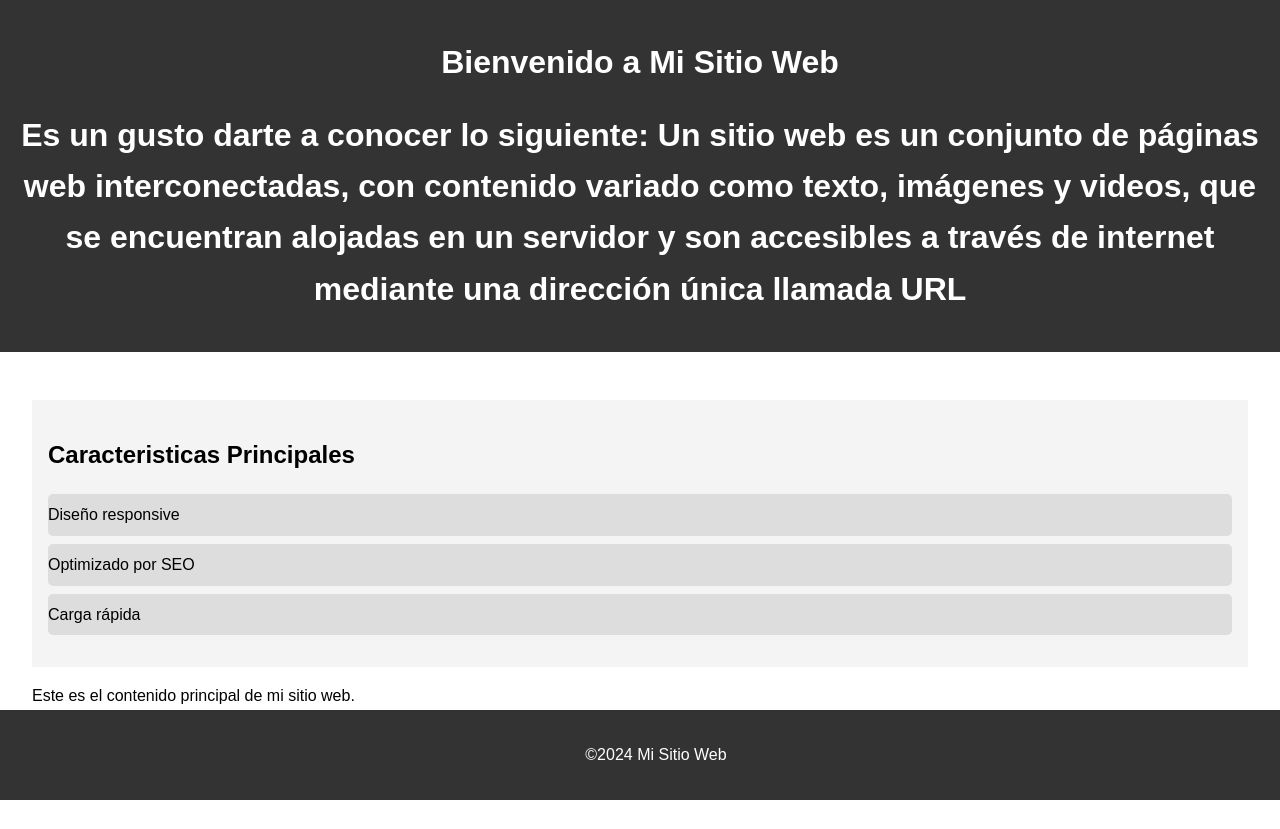
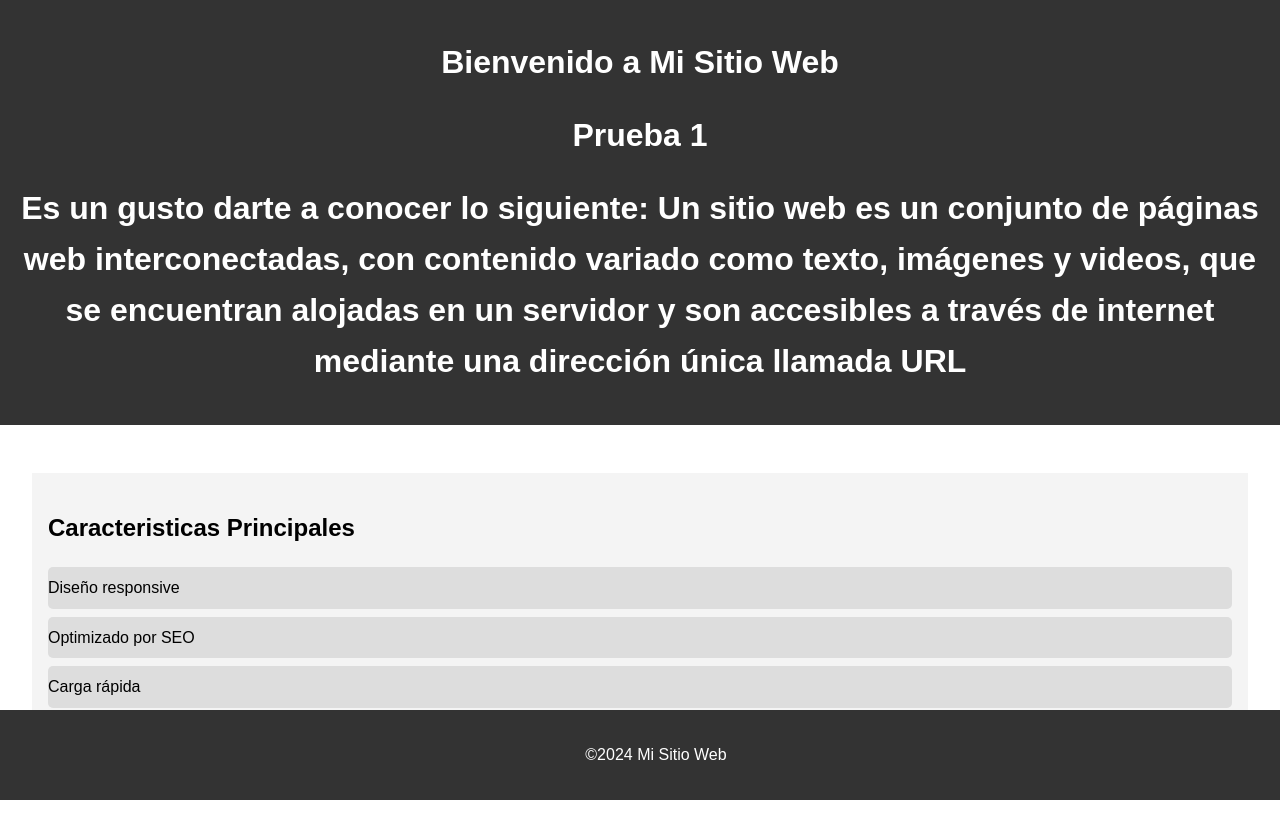
Before and after one commit to laraalo/PruebaBasicWeb, a plain HTML site: page index.html in a window 1280 px wide. Before the commit the page ends 800 px from the top, so only its background shows below. Drawn offline with Linux system fonts and the light colour scheme.

Commit message:
Add new h1

```diff
--- a/index.html
+++ b/index.html
@@ -9,6 +9,7 @@
 <body>
     <header>
         <h1>Bienvenido a Mi Sitio Web</h1>
+        <h1>Prueba 1</h1>
         <h1>Es un gusto darte a conocer lo siguiente: Un sitio web es un conjunto de páginas web interconectadas, con contenido variado como texto, imágenes y videos,
             que se encuentran alojadas en un servidor y son accesibles a través de internet mediante una dirección única llamada URL</h1>
     </header>
```
